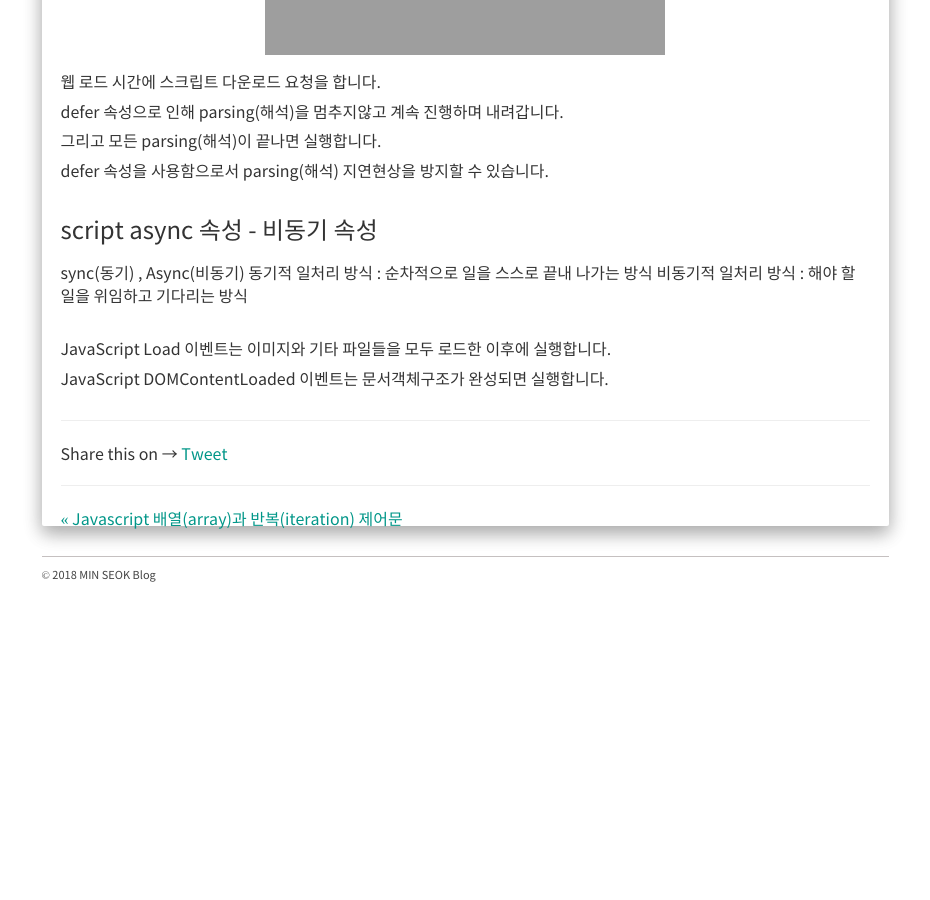
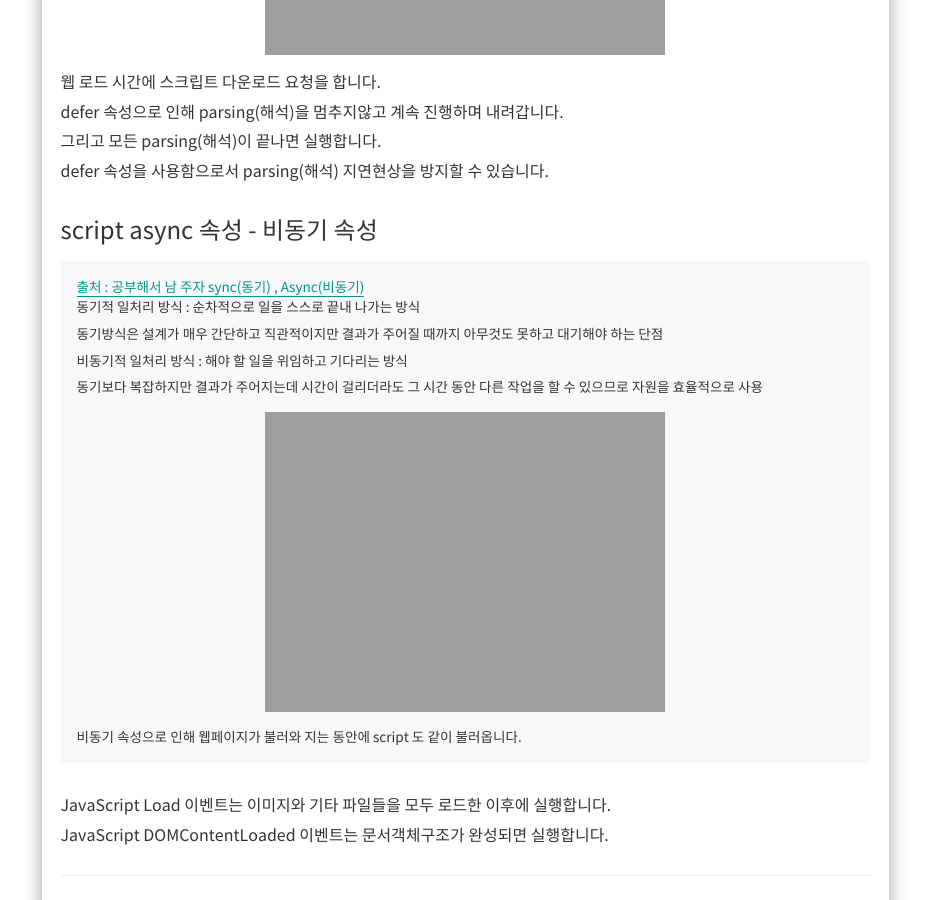
Before and after one commit to alalstjr/promote.github.io, a Jekyll site: the page built from _posts/2018-10-01-JavaScript Load, DOMContentLoaded 이벤트.md, in a window 1280 px wide and 900 px high, scrolled down 4283 px. Shown: the whole window, without its empty margins (321-1251 px from the left). Built offline with Jekyll 4.4.1, drawn with Linux system fonts in a browser that asks for light colours; nearby versions of some CDN libraries; our own code applies the rules of GitHub Pages for plain Markdown files; comment, search, counter and statistics services are not loaded; before the commit the page ends 4893 px from its top, so only the background shows below that.

Commit message:
Update 2018-10-01-JavaScript Load, DOMContentLoaded 이벤트.md

```diff
--- a/_posts/2018-10-01-JavaScript Load, DOMContentLoaded 이벤트.md
+++ b/_posts/2018-10-01-JavaScript Load, DOMContentLoaded 이벤트.md
@@ -125,11 +125,17 @@ window.addEventListener('load',function(){
 
 <div class="box">
 	<div class="small-title">script async 속성 - 비동기 속성</div>
-
-	sync(동기) , Async(비동기)
-	동기적 일처리 방식 : 순차적으로 일을 스스로 끝내 나가는 방식
-	비동기적 일처리 방식 : 해야 할 일을 위임하고 기다리는 방식
-
+	<div class="pro-txt">
+	  <a href="http://private.tistory.com/24" target="_balnk">출처 : 공부해서 남 주자 sync(동기) , Async(비동기)</a>
+	  <p>동기적 일처리 방식 : 순차적으로 일을 스스로 끝내 나가는 방식</p>
+	  <p>동기방식은 설계가 매우 간단하고 직관적이지만 결과가 주어질 때까지 아무것도 못하고 대기해야 하는 단점</p>
+	  <p>비동기적 일처리 방식 : 해야 할 일을 위임하고 기다리는 방식</p>
+	  <p>동기보다 복잡하지만 결과가 주어지는데 시간이 걸리더라도 그 시간 동안 다른 작업을 할 수 있으므로 자원을 효율적으로 사용</p>
+	  <div class="img-box">
+	     <img src="{{ site.baseurl }}/static/img/post/2018-10-01-5.png" alt="자바스크립트 출력확인" />
+	  </div>
+	  <p>비동기 속성으로 인해 웹페이지가 불러와 지는 동안에 script 도 같이 불러옵니다.</p>
+	</div>
 </div>
 
 <div class="box">
```
